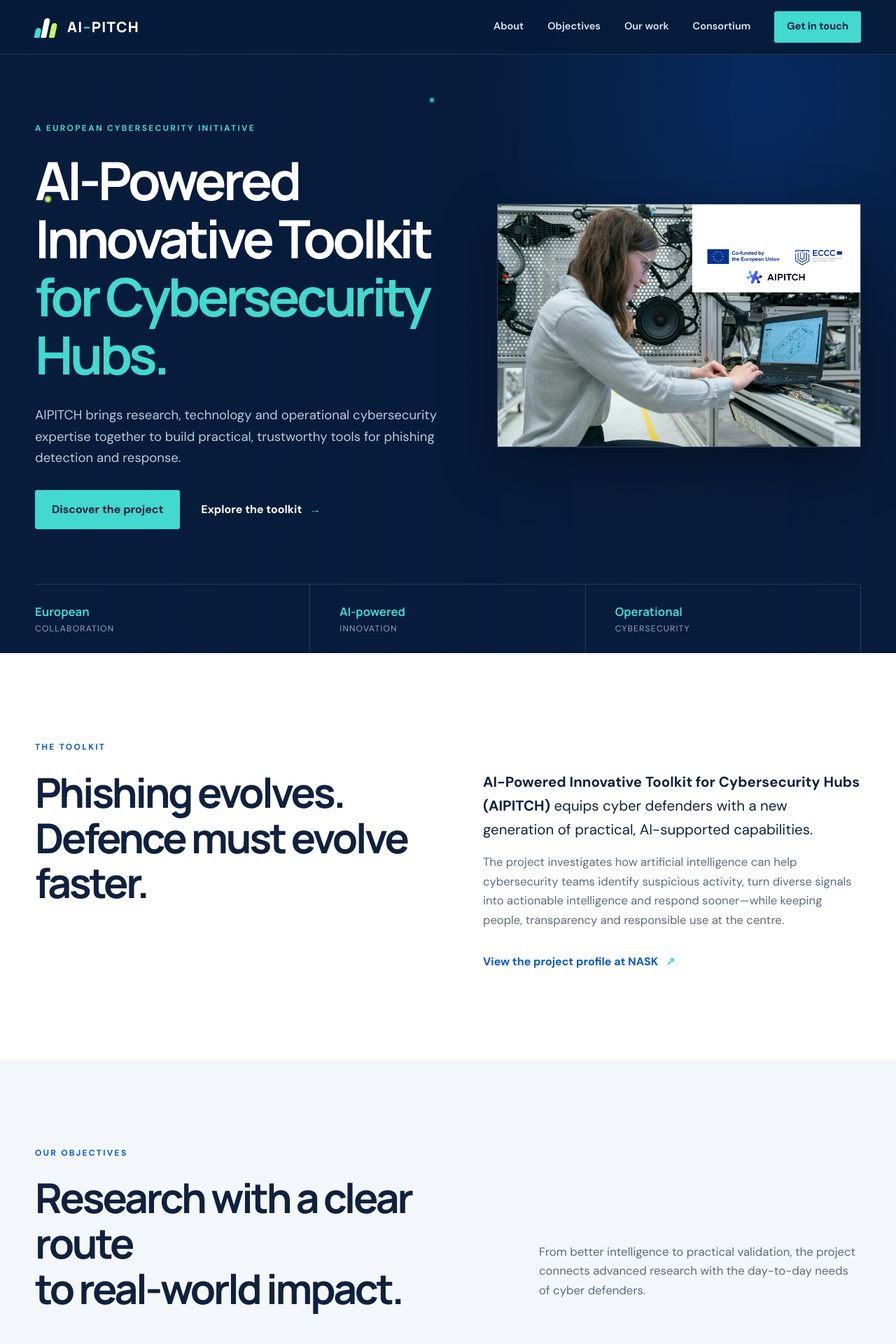
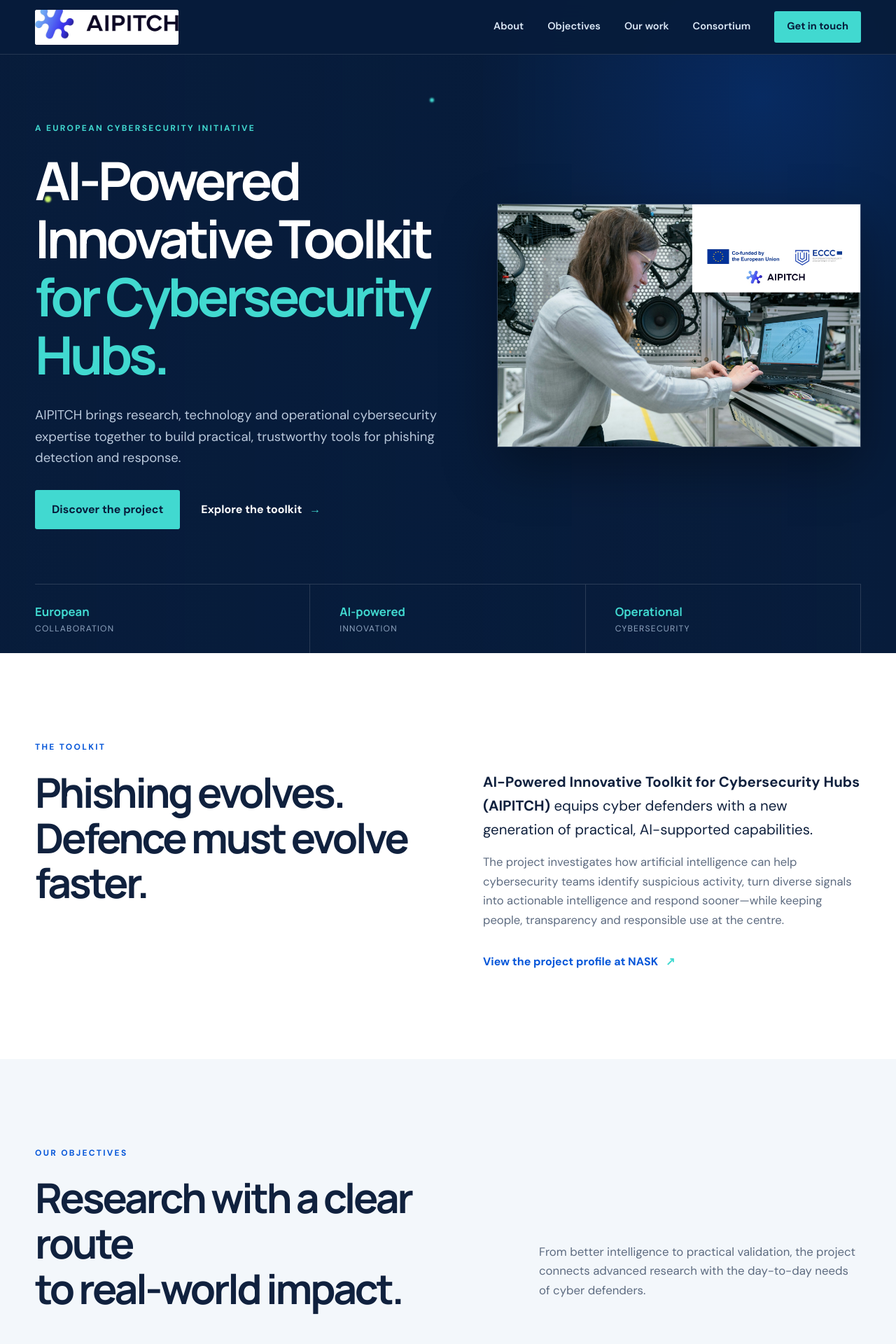
Before and after one commit to AIPITCH/aipitch.github.io, a Jekyll site: the page built from index.md, in a window 1280 px wide. Shown: the top 1920 px of the page at 70% size. Built offline with Jekyll 4.4.1, drawn with Linux system fonts in a browser that asks for light colours.

Commit message:
chg: [logo] updated

```diff
--- a/_includes/footer.html
+++ b/_includes/footer.html
@@ -1,6 +1,6 @@
 <footer id="contact" class="site-footer">
   <div class="container footer-grid">
-    <div><a class="brand brand-light" href="/">AI–PITCH</a><p>AI-Powered Innovative Toolkit for Cybersecurity Hubs, advancing European cyber resilience through trustworthy artificial intelligence.</p></div>
+    <div><a class="brand brand-light" href="{{ '/' | relative_url }}" aria-label="AIPITCH home"><span class="brand-logo" aria-hidden="true"><img src="{{ '/assets/images/aipitch-logo.jpg' | relative_url }}" alt=""></span></a><p>AI-Powered Innovative Toolkit for Cybersecurity Hubs, advancing European cyber resilience through trustworthy artificial intelligence.</p></div>
     <div><h3>Explore</h3><a href="#about">About the project</a><a href="#objectives">Objectives</a><a href="#consortium">Consortium</a></div>
     <div><h3>Contact</h3><a href="mailto:contact@aipitch.eu">contact@aipitch.eu</a><p>Consortium led by NASK PIB<br>Poland</p></div>
   </div>
--- a/_includes/header.html
+++ b/_includes/header.html
@@ -1,8 +1,7 @@
 <header class="site-header">
   <div class="container nav-wrap">
-    <a class="brand" href="{{ '/' | relative_url }}" aria-label="AI-PITCH home">
-      <span class="brand-mark" aria-hidden="true"><i></i><i></i><i></i></span>
-      <span>AI<span>–</span>PITCH</span>
+    <a class="brand" href="{{ '/' | relative_url }}" aria-label="AIPITCH home">
+      <span class="brand-logo" aria-hidden="true"><img src="{{ '/assets/images/aipitch-logo.jpg' | relative_url }}" alt=""></span>
     </a>
     <button class="menu-toggle" aria-expanded="false" aria-controls="main-nav"><span></span><span></span><span></span><span class="sr-only">Open menu</span></button>
     <nav id="main-nav" aria-label="Main navigation">
```
Also changed, not shown: assets/css/main.css, assets/images/aipitch-logo.jpg (added).
